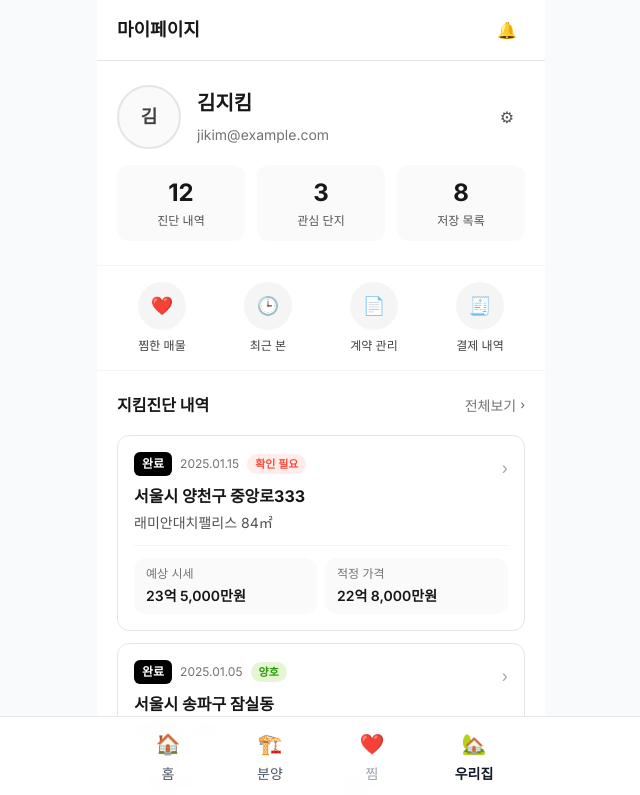
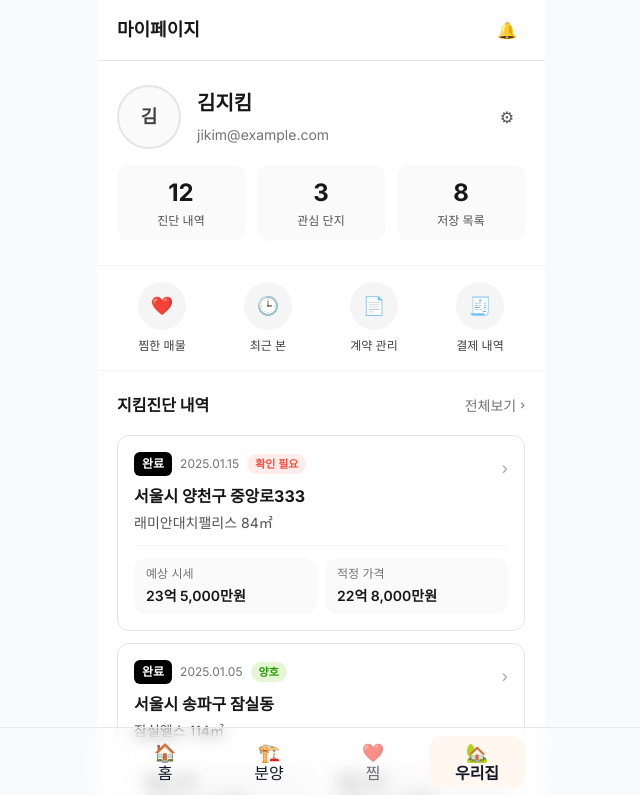
Before and after one commit to elfgee/zikim2, a Next.js app: page /my in a window 1280 px wide. Shown: the top 795 px of the page, without its empty margins (319-959 px from the left). Built offline with nearby package versions, Linux system fonts and the light colour scheme.

Commit message:
ui: apply ZUIX2 tokens to bottom tab bar

```diff
--- a/src/app/(main)/MainTabBar.tsx
+++ b/src/app/(main)/MainTabBar.tsx
@@ -37,12 +37,20 @@ export default function MainTabBar() {
 
   return (
     <nav
-      className="fixed bottom-0 left-0 right-0 z-50 border-t border-[color:var(--border)] bg-white/95 backdrop-blur"
+      className="fixed bottom-0 left-0 right-0 z-50 border-t border-[color:var(--border)] bg-[color:var(--background)]/95 backdrop-blur"
       aria-label="하단 탭"
     >
-      <div className="mx-auto flex w-full max-w-md px-[var(--spacing-5)] pt-[var(--spacing-3)] pb-[calc(env(safe-area-inset-bottom)+var(--spacing-4))]">
+      <div className="mx-auto flex w-full max-w-md gap-2 px-[var(--spacing-5)] pt-[var(--spacing-2)] pb-[calc(env(safe-area-inset-bottom)+var(--spacing-3))]">
         {TABS.map((t) => {
           const active = isActive(pathname, t.href);
+          const icon =
+            t.key === "home"
+              ? "🏠"
+              : t.key === "presale"
+              ? "🏗️"
+              : t.key === "ourhome"
+              ? "🏡"
+              : "❤️";
 
           if (!t.href || t.disabled) {
             return (
@@ -50,19 +58,11 @@ export default function MainTabBar() {
                 key={t.key}
                 type="button"
                 disabled
-                className="flex flex-1 flex-col items-center justify-center gap-[var(--spacing-1)] text-[length:var(--font-size-sm)] text-gray-400"
+                className="flex min-h-[44px] flex-1 flex-col items-center justify-center gap-1 rounded-[var(--border-radius-xl)] px-2 py-2 text-[var(--font-size-xs)] text-[color:var(--muted-foreground)] opacity-60"
                 aria-disabled="true"
               >
-                <span className="text-[length:var(--font-size-xl)]">
-                  {t.key === "home"
-                    ? "🏠"
-                    : t.key === "presale"
-                    ? "🏗️"
-                    : t.key === "ourhome"
-                    ? "🏡"
-                    : "❤️"}
-                </span>
-                <span className="font-medium">{t.label}</span>
+                <span className="text-[18px] leading-none">{icon}</span>
+                <span className="font-medium leading-[14px]">{t.label}</span>
               </button>
             );
           }
@@ -72,21 +72,18 @@ export default function MainTabBar() {
               key={t.key}
               href={t.href}
               aria-current={active ? "page" : undefined}
-              className={[
-                "flex flex-1 flex-col items-center justify-center gap-[var(--spacing-1)] text-[length:var(--font-size-sm)]",
-                active ? "font-semibold text-gray-900" : "text-gray-600",
-              ].join(" ")}
+              className={(() => {
+                const base =
+                  "flex min-h-[44px] flex-1 flex-col items-center justify-center gap-1 rounded-[var(--border-radius-xl)] px-2 py-2 text-[var(--font-size-xs)]";
+                const tone = active
+                  ? "bg-[color:var(--accent)] text-[color:var(--accent-foreground)]"
+                  : "text-[color:var(--muted-foreground)] hover:bg-black/5 active:bg-black/10";
+                const weight = active ? "font-bold" : "font-medium";
+                return [base, tone, weight].join(" ");
+              })()}
             >
-              <span className="text-[length:var(--font-size-xl)]">
-                {t.key === "home"
-                  ? "🏠"
-                  : t.key === "presale"
-                  ? "🏗️"
-                  : t.key === "ourhome"
-                  ? "🏡"
-                  : "❤️"}
-              </span>
-              <span>{t.label}</span>
+              <span className="text-[18px] leading-none">{icon}</span>
+              <span className="leading-[14px]">{t.label}</span>
             </Link>
           );
         })}
```
